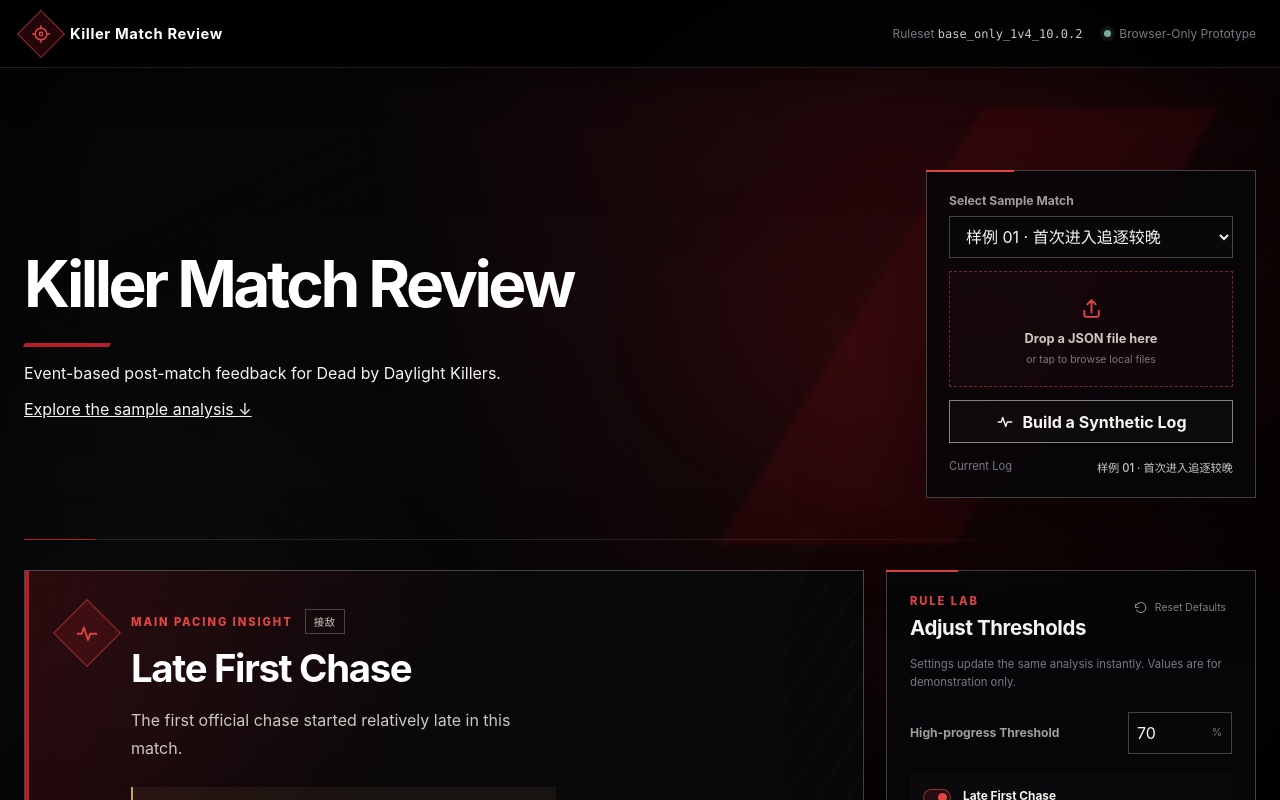
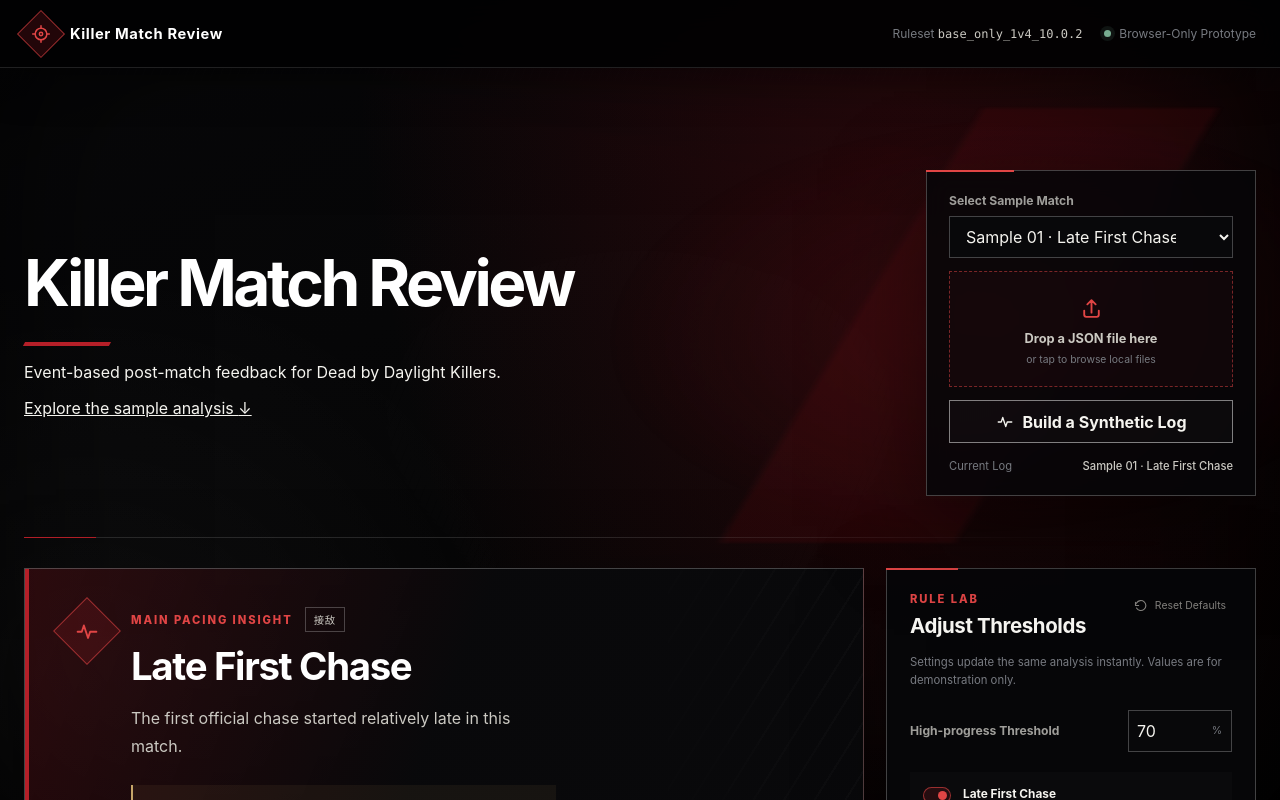
Before and after one commit to mahanggrx/killer-rhythm-review, a React (Vite) app: page / in a window 1280 px wide. Shown: the top 800 px of the page. Built offline with nearby package versions, Linux system fonts and the light colour scheme.

Commit message:
feat: translate src/data/presets.ts into English

```diff
--- a/src/data/presets.ts
+++ b/src/data/presets.ts
@@ -20,22 +20,22 @@ function toSource(value: unknown): string {
 export const PRESET_MATCHES: readonly PresetMatch[] = [
   {
     id: "first-chase-start-too-late",
-    label: "样例 01 · 首次进入追逐较晚",
-    description: "对局开始 50 秒后才首次进入游戏正式追逐。",
+    label: "Sample 01 · Late First Chase",
+    description: "The first official chase begins 50 seconds after match start.",
     source: toSource(firstChaseStartTooLate),
     expectedPrimaryRuleId: "FIRST_CHASE_START_TOO_LATE",
   },
   {
     id: "average-chase-too-long",
-    label: "样例 02 · 平均追击时间较长",
-    description: "三段完整正式追逐均持续 55 秒，平均追逐时长为 55 秒。",
+    label: "Sample 02 · Long Average Chase",
+    description: "Three complete chases each last 55 seconds.",
     source: toSource(averageChaseTooLong),
     expectedPrimaryRuleId: "AVERAGE_CHASE_TOO_LONG",
   },
   {
     id: "late-first-elimination",
-    label: "样例 03 · 首次减员形成较晚",
-    description: "首次永久减员形成前已有四台发电机完成，剩余一个基础修理目标。",
+    label: "Sample 03 · Late First Elimination",
+    description: "Four generators are completed before the first elimination.",
     source: toSource(lateFirstElimination),
     expectedPrimaryRuleId: "LATE_FIRST_ELIMINATION",
   },
```
